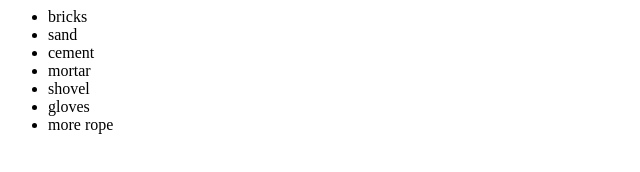
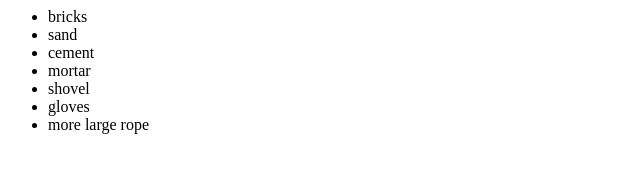
Before and after one commit to rahulmahato46/newGitTest, a plain HTML site: page index.html in a window 1280 px wide. Shown: the full height of the page, 0-640 px from the left. Drawn offline with Linux system fonts and the light colour scheme.

Commit message:
made changes to more large rope

```diff
--- a/index.html
+++ b/index.html
@@ -9,7 +9,7 @@
 	<li>mortar</li>
 	<li>shovel</li>
 	<li>gloves</li>
-	<li>more rope</li>
+	<li>more large rope</li>
 		</ul>
 	</div>
 
```
